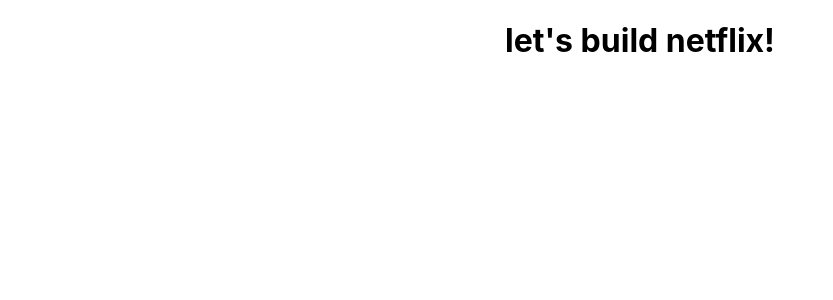
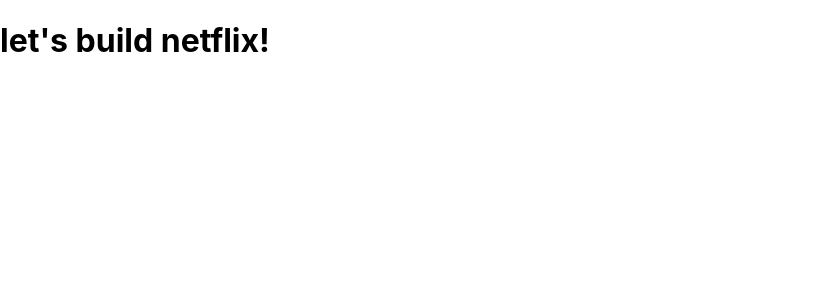
Before and after one commit to charlesGraham/fake-netflix, a React (Create React App) app: page / in a window 1280 px wide. Shown: the top 300 px of the page, without its empty margins (0-833 px from the left). Built offline with nearby package versions, Linux system fonts and the light colour scheme.

Commit message:
move counterSlice and remove svg logo import from App.js

```diff
--- a/src/App.js
+++ b/src/App.js
@@ -1,11 +1,10 @@
 import React from 'react';
-import logo from './logo.svg';
 import { Counter } from './features/counter/Counter';
 import './App.css';
 
 function App() {
   return (
-    <div className="App">
+    <div className="app">
       <h1>let's build netflix!</h1>
     </div>
   );
--- a/src/app/store.js
+++ b/src/app/store.js
@@ -1,5 +1,5 @@
 import { configureStore } from '@reduxjs/toolkit';
-import counterReducer from '../features/counter/counterSlice';
+import counterReducer from '../features/counterSlice';
 
 export const store = configureStore({
   reducer: {
--- a/src/features/counter/Counter.js
+++ b/src/features/counter/Counter.js
@@ -7,7 +7,7 @@
   incrementAsync,
   incrementIfOdd,
   selectCount,
-} from './counterSlice';
+} from '../counterSlice';
 import styles from './Counter.module.css';
 
 export function Counter() {
--- a/src/features/counter/counterSlice.js
+++ b/src/features/counterSlice.js
@@ -1,5 +1,5 @@
 import { createAsyncThunk, createSlice } from '@reduxjs/toolkit';
-import { fetchCount } from './counterAPI';
+import { fetchCount } from './counter/counterAPI';
 
 const initialState = {
   value: 0,
```
